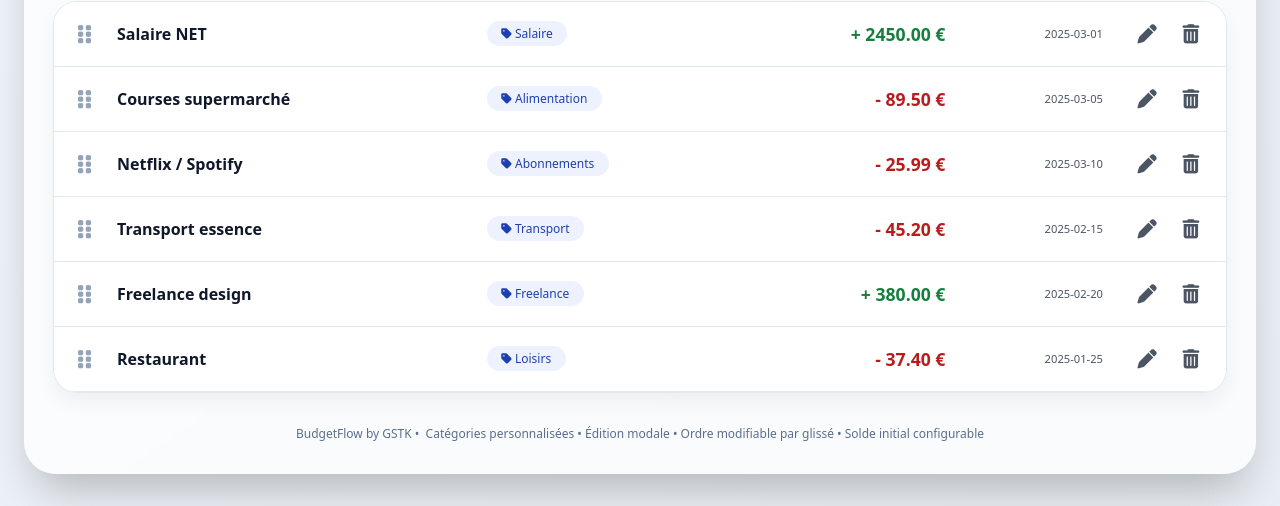
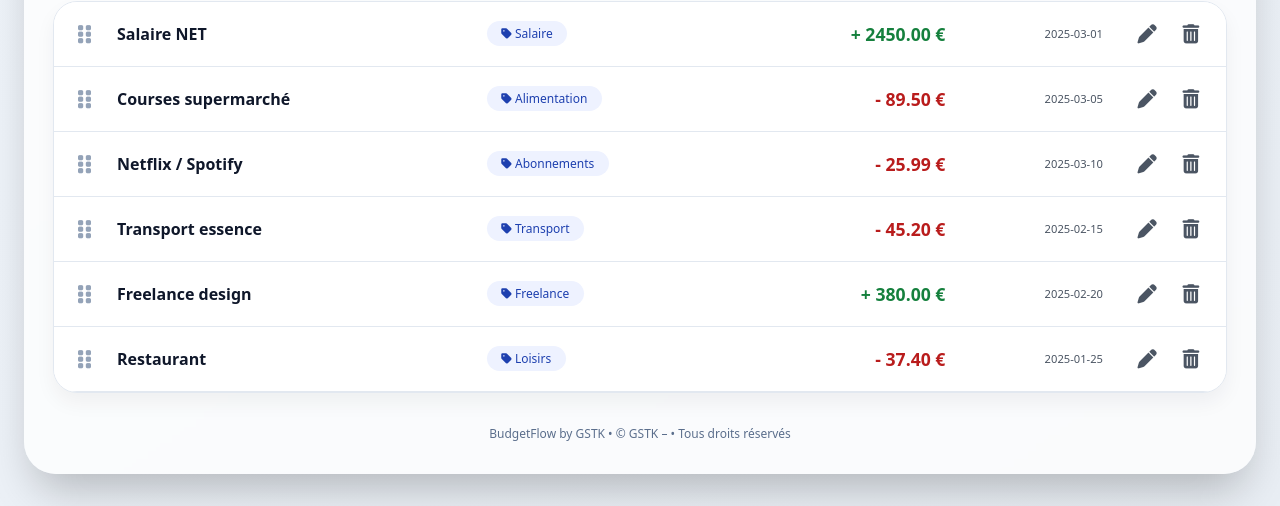
Before and after one commit to Gs-maker123/BudgetFlow, a plain HTML site: page index.html in a window 1280 px wide. Shown: the part 747-1253 px from the top of the page. Drawn offline with nearby package versions, Linux system fonts and the light colour scheme.

Commit message:
Update index.html

```diff
--- a/index.html
+++ b/index.html
@@ -187,9 +187,9 @@
     <div class="transaction-list" id="transactionListContainer">
         <div class="empty-list">Aucune transaction. Cliquez sur "Nouvelle transaction" ✨</div>
     </div>
-
-    <footer>
-        BudgetFlow by GSTK • <i class="fas fa-chart-simple"></i> Catégories personnalisées • Édition modale • Ordre modifiable par glissé • Solde initial configurable
+    <!-- Footer -->
+    <footer class="app-footer">
+      <p>BudgetFlow by GSTK • © GSTK – <span id="currentYear"></span> • Tous droits réservés</p>
     </footer>
 </div>
 
```
